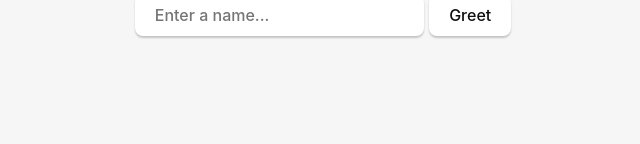
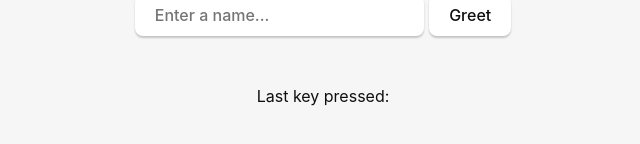
Before and after one commit to AaronCasildo/strafe-trakk, a React (Vite) app: page / in a window 1280 px wide. Shown: the part 366-510 px from the top of the page, without its empty margins (317-957 px from the left). Built offline with nearby package versions, Linux system fonts and the light colour scheme.

Commit message:
feat: add event listener to handle key pressing events

```diff
--- a/src/App.tsx
+++ b/src/App.tsx
@@ -1,16 +1,30 @@
-import { useState } from "react";
+import { useState, useEffect } from "react";
 import reactLogo from "./assets/react.svg";
 import { invoke } from "@tauri-apps/api/core";
+import { listen } from "@tauri-apps/api/event";
 import "./App.css";
 
 function App() {
   const [greetMsg, setGreetMsg] = useState("");
   const [name, setName] = useState("");
+  const [lastKey, setLastKey] = useState("");
 
   async function greet() {
-    // Learn more about Tauri commands at https://tauri.app/develop/calling-rust/
     setGreetMsg(await invoke("greet", { name }));
   }
+
+  useEffect(() => {
+    const setupListener = async () => {
+      const unsubscribe = await listen("key-pressed", (event: any) => {
+        setLastKey(event.payload.key);
+        console.log("Key pressed:", event.payload.key);
+      });
+
+      return () => unsubscribe();
+    };
+
+    setupListener();
+  }, []);
 
   return (
     <main className="container">
@@ -44,6 +58,7 @@ function App() {
         <button type="submit">Greet</button>
       </form>
       <p>{greetMsg}</p>
+      <p>Last key pressed: {lastKey}</p>
     </main>
   );
 }
```
